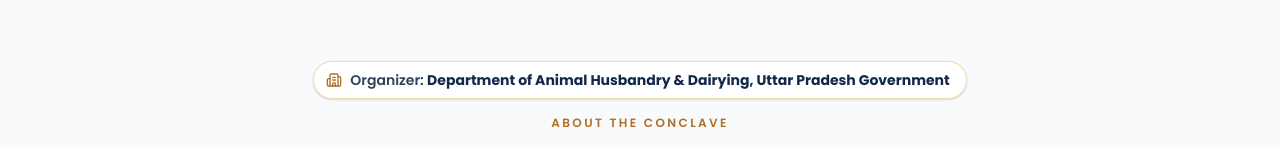
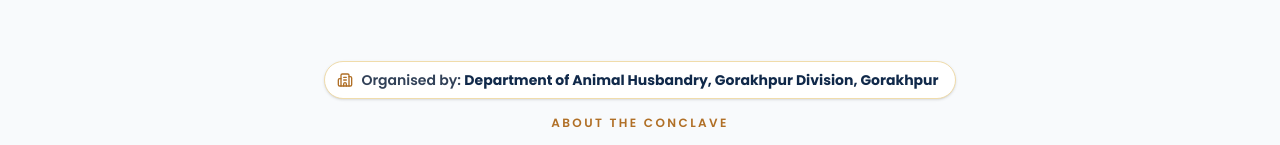
Before and after one commit to kanXer/1st-Poultry-conclave, a Next.js app: page /about in a window 1280 px wide. Shown: the part 212-357 px from the top of the page. Built offline with nearby package versions, Linux system fonts and the light colour scheme; no server answers.

Commit message:
Gorakhpur Division, Gorakhpur

```diff
--- a/components/About.tsx
+++ b/components/About.tsx
@@ -50,9 +50,9 @@
             <div className="inline-flex items-center gap-2 bg-white dark:bg-navy-800 border border-brand-200 dark:border-navy-700 shadow-sm rounded-full pl-3 pr-4 py-2 mb-4">
               <Building2 className="w-4 h-4 text-brand-600 dark:text-brand-400 shrink-0" />
               <span className="text-xs sm:text-sm font-semibold text-slate-700 dark:text-slate-200">
-                Organizer:{" "}
+                Organised by:{" "}
                 <span className="font-bold text-navy-800 dark:text-white">
-                  Department of Animal Husbandry &amp; Dairying, Uttar Pradesh Government
+                  Department of Animal Husbandry, Gorakhpur Division, Gorakhpur
                 </span>
               </span>
             </div>
```
